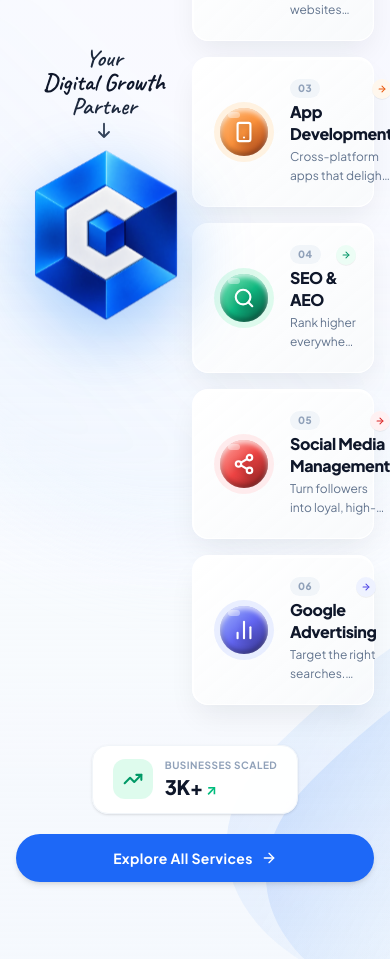
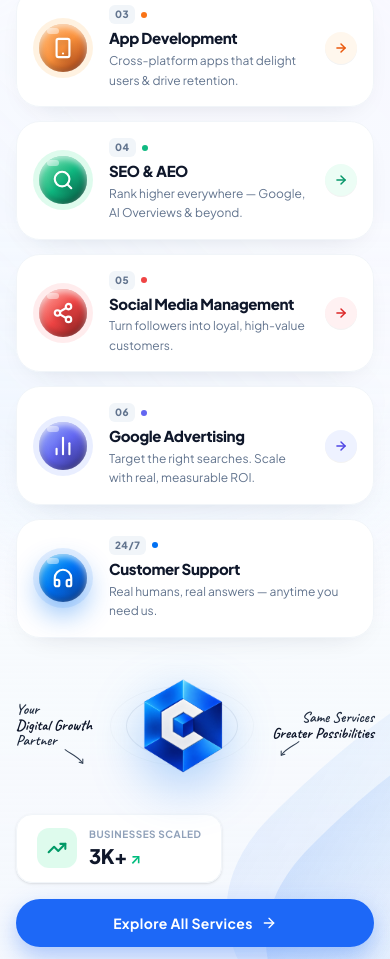
Before and after one commit to jayantoroy54107-del/clustercloud-website, a React (Vite) app: page / in a window 390 px wide. Shown: the part 1912-2871 px from the top of the page. Built offline with nearby package versions, Linux system fonts and the light colour scheme.

Commit message:
Mobile redesign for Services section; responsive Footer refinements

```diff
--- a/src/components/ServicesSection.tsx
+++ b/src/components/ServicesSection.tsx
@@ -467,7 +467,7 @@ export const ServicesSection: React.FC<ServicesSectionProps> = ({
         {/* ===================================================================== */}
         {/* 4. Main Stage: Orbital Growth Ecosystem (Desktop & Mobile)            */}
         {/* ===================================================================== */}
-        <div className="relative w-full max-w-[1240px] xl:max-w-[1280px] mx-auto min-h-[720px] sm:min-h-[760px] lg:min-h-[780px] flex items-center justify-center">
+        <div className="relative w-full max-w-[1240px] xl:max-w-[1280px] mx-auto min-h-[720px] sm:min-h-[760px] lg:min-h-[780px] flex flex-col lg:flex-row items-center justify-center">
 
           {/* ----------------------------------------------------------------- */}
           {/* A. Background Orbit Rings & Connecting SVG System (Desktop Centered)*/}
@@ -668,7 +668,7 @@ export const ServicesSection: React.FC<ServicesSectionProps> = ({
           {/* ----------------------------------------------------------------- */}
           {/* B. Centerpiece: 3D Isometric Cluster Cloud Logo Cube               */}
           {/* ----------------------------------------------------------------- */}
-          <div className="relative lg:absolute lg:left-1/2 lg:top-[48%] lg:-translate-x-1/2 lg:-translate-y-1/2 z-20 flex flex-col items-center justify-center pointer-events-none mb-10 lg:mb-0">
+          <div className="hidden lg:flex lg:absolute lg:left-1/2 lg:top-[48%] lg:-translate-x-1/2 lg:-translate-y-1/2 z-20 flex-col items-center justify-center pointer-events-none">
 
             {/* Handwritten callout above logo: "Your Digital Growth Partner" */}
             <motion.div
@@ -733,16 +733,87 @@ export const ServicesSection: React.FC<ServicesSectionProps> = ({
             ))}
           </div>
 
-          {/* TABLET / MOBILE VIEW: Responsive 2-Column / 1-Column Grid */}
-          <div className="lg:hidden w-full grid grid-cols-1 sm:grid-cols-2 gap-4 sm:gap-5 z-10">
+          {/* TABLET / MOBILE VIEW: Minimal Vertical Service List */}
+          <div className="lg:hidden w-full max-w-xl mx-auto grid grid-cols-1 gap-3.5 z-10">
             {servicesData.map((service, idx) => (
               <MobileServiceCard
                 key={service.id}
                 service={service}
                 onClick={() => onViewServiceDetail ? onViewServiceDetail(service.id) : onExploreAllServices?.()}
-                customDelay={0.08 + idx * 0.04}
+                customDelay={0.06 + idx * 0.04}
               />
             ))}
+
+            {/* 07: Customer Support (24/7) — static info card */}
+            <motion.div
+              initial={{ opacity: 0, y: 16 }}
+              whileInView={{ opacity: 1, y: 0 }}
+              viewport={{ once: true, margin: '-40px' }}
+              transition={{ duration: 0.45, delay: 0.06 + servicesData.length * 0.04, ease: [0.22, 1, 0.36, 1] }}
+              className="flex items-center gap-4 rounded-3xl bg-white/95 backdrop-blur-md border border-slate-100 p-4 shadow-[0_10px_30px_-18px_rgba(15,23,42,0.18)]"
+            >
+              <div className="relative shrink-0 rounded-full bg-blue-100/70 p-1.5">
+                <div className="relative h-12 w-12 rounded-full bg-gradient-to-br from-[#38BDF8] via-[#0070F3] to-[#0A3D91] text-white flex items-center justify-center shadow-[inset_0_3px_6px_rgba(255,255,255,0.65),inset_0_-3px_6px_rgba(0,0,0,0.25),0_12px_28px_rgba(0,112,243,0.45)]">
+                  <div className="absolute top-1 left-2 w-3 h-1.5 rounded-full bg-white/45 blur-[0.5px] pointer-events-none" />
+                  <Headphones size={22} className="stroke-[2.3] drop-shadow-[0_2px_3px_rgba(0,0,0,0.25)]" />
+                </div>
+              </div>
+              <div className="min-w-0 flex-1 text-left">
+                <div className="mb-1 flex items-center gap-1.5">
+                  <span className="rounded-md bg-slate-100 px-1.5 py-0.5 text-[10px] font-black tracking-wider text-slate-500">
+                    24/7
+                  </span>
+                  <span className="h-1.5 w-1.5 rounded-full bg-[#0070F3]" />
+                </div>
+                <h3 className="text-[15px] font-black leading-snug tracking-tight text-[#0F172A]">
+                  Customer Support
+                </h3>
+                <p className="mt-0.5 text-xs leading-relaxed text-slate-500">
+                  Real humans, real answers — anytime you need us.
+                </p>
+              </div>
+            </motion.div>
+          </div>
+
+          {/* MOBILE / TABLET: Centerpiece logo with handwritten callouts */}
+          <div className="lg:hidden relative z-20 mt-10 mb-2 w-full max-w-xl mx-auto flex items-center justify-between gap-1">
+            {/* Left handwritten callout */}
+            <div className="relative shrink-0 font-handwriting text-[15px] text-slate-800 leading-[1.05] font-semibold text-left">
+              <span>Your</span><br />
+              <span className="text-slate-900 font-bold">Digital Growth</span><br />
+              <span>Partner</span>
+              <div className="absolute -bottom-5 right-1 text-slate-700">
+                <svg width="26" height="22" viewBox="0 0 50 40" fill="none">
+                  <path d="M 6 4 C 16 12 30 16 40 30" stroke="#334155" strokeWidth="2" strokeLinecap="round" />
+                  <path d="M 33 28 L 40 30 L 40 22" stroke="#334155" strokeWidth="2" strokeLinecap="round" strokeLinejoin="round" />
+                </svg>
+              </div>
+            </div>
+
+            {/* Center 3D logo + orbit rings */}
+            <div className="relative shrink-0 flex items-center justify-center pointer-events-none">
+              <div className="absolute w-28 h-16 rounded-[50%] border border-slate-200/90" />
+              <div className="absolute w-36 h-20 rounded-[50%] border border-slate-100" />
+              <img
+                src="/cluster-3d-logo.png"
+                alt="Cluster Cloud 3D Logo"
+                loading="lazy"
+                decoding="async"
+                className="relative w-24 h-24 object-contain select-none filter drop-shadow-[0_16px_26px_rgba(0,112,243,0.35)]"
+              />
+            </div>
+
+            {/* Right handwritten callout */}
+            <div className="relative shrink-0 font-handwriting text-[15px] text-slate-800 leading-[1.05] font-semibold text-right">
+              <span>Same Services</span><br />
+              <span className="text-slate-900 font-bold">Greater Possibilities</span>
+              <div className="absolute -bottom-5 left-1 text-slate-700">
+                <svg width="26" height="22" viewBox="0 0 50 40" fill="none">
+                  <path d="M 44 4 C 34 12 20 16 10 30" stroke="#334155" strokeWidth="2" strokeLinecap="round" />
+                  <path d="M 17 28 L 10 30 L 10 22" stroke="#334155" strokeWidth="2" strokeLinecap="round" strokeLinejoin="round" />
+                </svg>
+              </div>
+            </div>
           </div>
 
           {/* ----------------------------------------------------------------- */}
@@ -875,9 +946,9 @@ export const ServicesSection: React.FC<ServicesSectionProps> = ({
         </div>
 
         {/* Mobile / Tablet Bottom CTA Bar */}
-        <div className="lg:hidden relative mt-8 pt-2 flex flex-col sm:flex-row items-center justify-center gap-5 max-w-xl mx-auto">
+        <div className="lg:hidden relative mt-8 flex flex-col items-stretch gap-4 max-w-xl mx-auto">
           {/* Businesses Scaled */}
-          <div className="flex items-center gap-3 px-5 py-3 rounded-2xl bg-white/95 backdrop-blur-md shadow-sm border border-slate-100">
+          <div className="self-start flex items-center gap-3 px-5 py-3 rounded-2xl bg-white/95 backdrop-blur-md shadow-sm border border-slate-100">
             <div className="h-10 w-10 rounded-xl bg-emerald-100/70 text-emerald-600 flex items-center justify-center shrink-0">
               <TrendingUp size={20} className="stroke-[2.5]" />
             </div>
@@ -891,11 +962,11 @@ export const ServicesSection: React.FC<ServicesSectionProps> = ({
             </div>
           </div>
 
-          {/* Primary & Secondary Buttons */}
-          <div className="flex flex-col sm:flex-row items-center gap-3.5 w-full sm:w-auto">
+          {/* Primary Action Button */}
+          <div className="w-full">
             <button
               onClick={() => onExploreAllServices?.()}
-              className="w-full sm:w-auto inline-flex items-center justify-center gap-2 px-7 py-3.5 rounded-full bg-[#1D68F7] hover:bg-[#185ADB] text-white font-bold text-sm tracking-wide shadow-md transition-all cursor-pointer"
+              className="w-full inline-flex items-center justify-center gap-2 px-7 py-3.5 rounded-full bg-[#1D68F7] hover:bg-[#185ADB] text-white font-bold text-sm tracking-wide shadow-[0_10px_24px_rgba(29,104,247,0.35)] transition-all cursor-pointer"
             >
               <span>Explore All Services</span>
               <ArrowRight size={16} />
@@ -1093,43 +1164,42 @@ const MobileServiceCard: React.FC<MobileServiceCardProps> = ({
 
   return (
     <motion.div
-      initial={{ opacity: 0, y: 15 }}
+      initial={{ opacity: 0, y: 16 }}
       whileInView={{ opacity: 1, y: 0 }}
-      viewport={{ once: true }}
-      transition={{ duration: 0.5, delay: customDelay }}
-      whileHover={{ scale: 1.02 }}
+      viewport={{ once: true, margin: '-40px' }}
+      transition={{ duration: 0.45, delay: customDelay, ease: [0.22, 1, 0.36, 1] }}
       onClick={onClick}
       className="group w-full cursor-pointer"
     >
-      <div
-        className={`rounded-2xl bg-gradient-to-br from-white/98 to-slate-50/92 backdrop-blur-md border-t-2 border-l-2 border-white border-b border-r border-slate-200/60 p-5 shadow-[0_14px_30px_-6px_rgba(15,23,42,0.08)] ${service.accent.card3dGlow} transition-all duration-300 flex items-center gap-4`}
-        style={{
-          boxShadow: 'inset 0 1px 1px 0 rgba(255, 255, 255, 1), 0 14px 30px -6px rgba(15,23,42,0.08)',
-        }}
-      >
-        <div className={`p-1.5 rounded-full ${service.accent.haloBg} shrink-0`}>
-          <div className={`relative h-12 w-12 rounded-full bg-gradient-to-br ${service.accent.iconGradient} text-white flex items-center justify-center shadow-[inset_0_3px_5px_rgba(255,255,255,0.7),inset_0_-3px_5px_rgba(0,0,0,0.3)] ${service.accent.iconShadow}`}>
-            <div className="absolute top-1 left-2 w-3 h-1.5 rounded-full bg-white/40 blur-[0.5px] pointer-events-none" />
+      <div className="flex items-center gap-4 rounded-3xl bg-white/95 backdrop-blur-md border border-slate-100 p-4 shadow-[0_10px_30px_-18px_rgba(15,23,42,0.18)] transition-all duration-300 group-hover:shadow-[0_18px_42px_-22px_rgba(15,23,42,0.30)] group-active:scale-[0.99]">
+        {/* Icon with halo ring */}
+        <div className={`relative shrink-0 rounded-full ${service.accent.haloBg} p-1.5`}>
+          <div className={`relative h-12 w-12 rounded-full bg-gradient-to-br ${service.accent.iconGradient} text-white flex items-center justify-center shadow-[inset_0_3px_6px_rgba(255,255,255,0.65),inset_0_-3px_6px_rgba(0,0,0,0.25)] ${service.accent.iconShadow}`}>
+            <div className="absolute top-1 left-2 w-3 h-1.5 rounded-full bg-white/45 blur-[0.5px] pointer-events-none" />
             <Icon size={22} className="stroke-[2.3] drop-shadow-[0_2px_3px_rgba(0,0,0,0.25)]" />
           </div>
         </div>
 
-        <div className="flex-1 text-left">
-          <div className="flex items-center justify-between mb-0.5">
-            <span className="inline-block px-2 py-0.5 rounded-full bg-slate-100 text-[10px] font-black text-slate-400 tracking-wider">
+        {/* Content */}
+        <div className="min-w-0 flex-1 text-left">
+          <div className="mb-1 flex items-center gap-1.5">
+            <span className="rounded-md bg-slate-100 px-1.5 py-0.5 text-[10px] font-black tracking-wider text-slate-500">
               {service.number}
             </span>
-            <span className={`h-5 w-5 rounded-full ${service.accent.arrowBg} flex items-center justify-center shadow-2xs`}>
-              <ArrowRight size={10} className="stroke-[2.5]" />
-            </span>
+            <span className="h-1.5 w-1.5 rounded-full" style={{ backgroundColor: service.accent.nodeColor }} />
           </div>
-          <h3 className="text-base font-black text-[#0F172A] tracking-tight group-hover:text-[#1D68F7] transition-colors leading-snug">
+          <h3 className="text-[15px] font-black leading-snug tracking-tight text-[#0F172A]">
             {service.title}
           </h3>
-          <p className="text-xs text-slate-500 leading-relaxed line-clamp-2 mt-0.5">
+          <p className="mt-0.5 text-xs leading-relaxed text-slate-500 line-clamp-2">
             {service.shortDesc}
           </p>
         </div>
+
+        {/* Arrow */}
+        <span className={`flex h-8 w-8 shrink-0 items-center justify-center rounded-full ${service.accent.arrowBg} shadow-2xs transition-transform duration-300 group-hover:translate-x-0.5`}>
+          <ArrowRight size={14} className="stroke-[2.5]" />
+        </span>
       </div>
     </motion.div>
   );
```
Also changed, not shown: src/components/Footer.tsx (+6 -6 lines).
